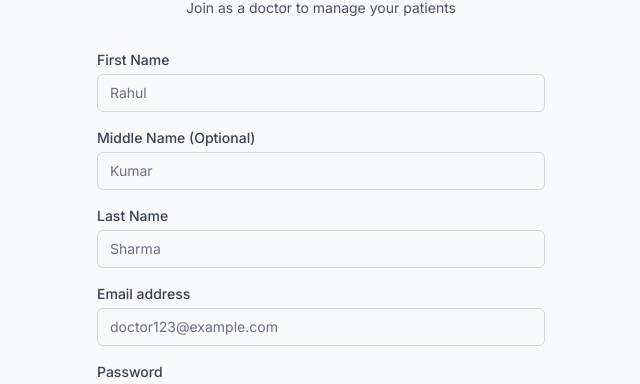
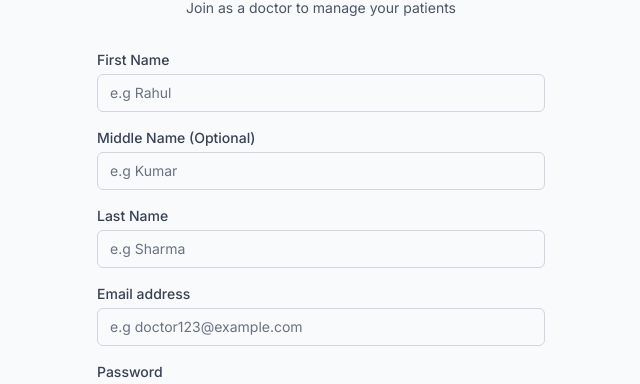
Before and after one commit to rajrasane/ClinicClerk, a Next.js app: page /signup in a window 1280 px wide. Shown: the part 186-570 px from the top of the page, without its empty margins (319-959 px from the left). Built offline with nearby package versions, Linux system fonts and the light colour scheme; no server answers.

Commit message:
updated placeholder

```diff
--- a/src/components/auth/SignupForm.tsx
+++ b/src/components/auth/SignupForm.tsx
@@ -85,7 +85,7 @@ export default function SignupForm() {
                 type="text"
                 required
                 className="mt-1 appearance-none relative block w-full px-3 py-2 border border-gray-300 placeholder-gray-500 text-gray-900 rounded-md focus:outline-none focus:ring-blue-500 focus:border-blue-500 focus:z-10 sm:text-sm"
-                placeholder="Rahul"
+                placeholder="e.g Rahul"
                 value={firstName}
                 onChange={(e) => setFirstName(e.target.value)}
               />
@@ -99,7 +99,7 @@ export default function SignupForm() {
                 name="middleName"
                 type="text"
                 className="mt-1 appearance-none relative block w-full px-3 py-2 border border-gray-300 placeholder-gray-500 text-gray-900 rounded-md focus:outline-none focus:ring-blue-500 focus:border-blue-500 focus:z-10 sm:text-sm"
-                placeholder="Kumar"
+                placeholder="e.g Kumar"
                 value={middleName}
                 onChange={(e) => setMiddleName(e.target.value)}
               />
@@ -114,7 +114,7 @@ export default function SignupForm() {
                 type="text"
                 required
                 className="mt-1 appearance-none relative block w-full px-3 py-2 border border-gray-300 placeholder-gray-500 text-gray-900 rounded-md focus:outline-none focus:ring-blue-500 focus:border-blue-500 focus:z-10 sm:text-sm"
-                placeholder="Sharma"
+                placeholder="e.g Sharma"
                 value={lastName}
                 onChange={(e) => setLastName(e.target.value)}
               />
@@ -130,7 +130,7 @@ export default function SignupForm() {
                 autoComplete="email"
                 required
                 className="mt-1 appearance-none relative block w-full px-3 py-2 border border-gray-300 placeholder-gray-500 text-gray-900 rounded-md focus:outline-none focus:ring-blue-500 focus:border-blue-500 focus:z-10 sm:text-sm"
-                placeholder="doctor123@example.com"
+                placeholder="e.g doctor123@example.com"
                 value={email}
                 onChange={(e) => setEmail(e.target.value)}
               />
```
